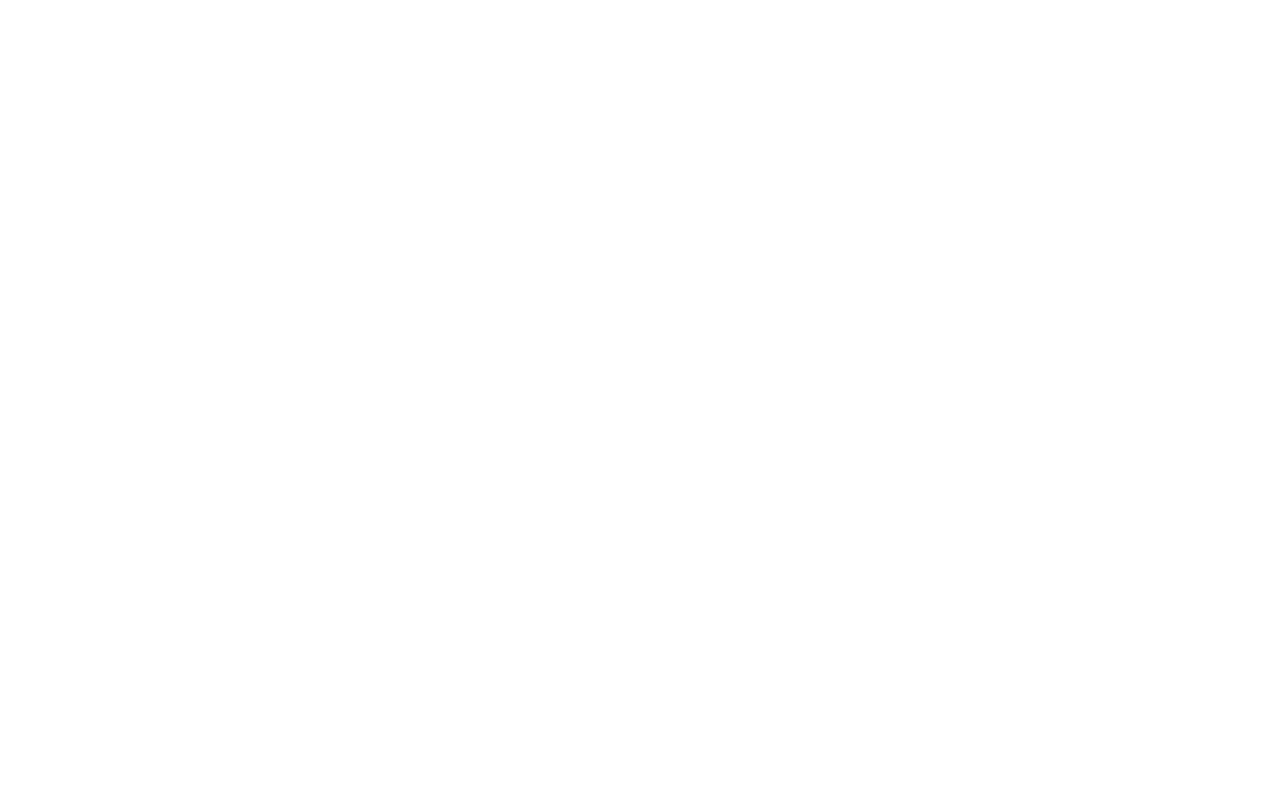
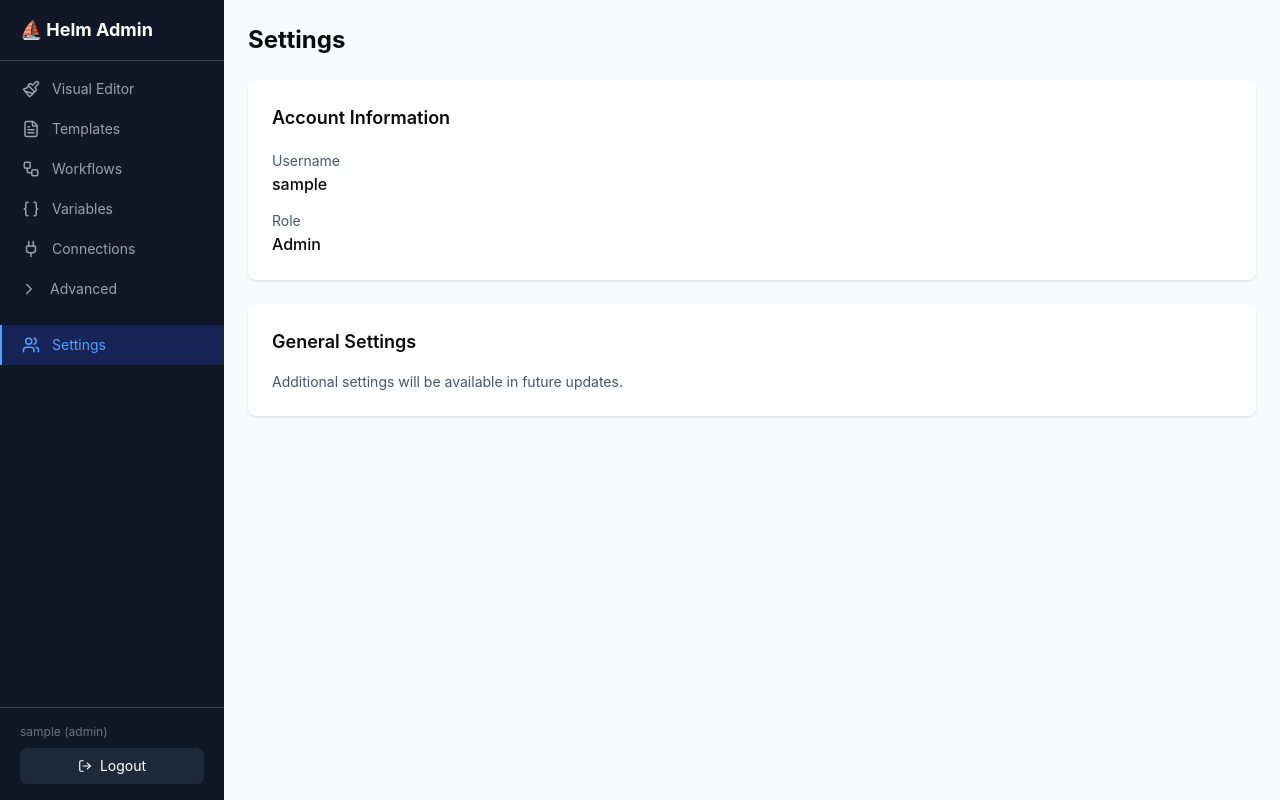
Before and after one commit to BarryTheShen/Helm, a React (Vite) app in the folder web/: page /settings in a window 1280 px wide. Before the commit this address had no page. Built offline with nearby package versions, Linux system fonts and the light colour scheme; sample sign-in values are in the browser's storage.

Commit message:
fix: Add missing Settings page and route
- Created SettingsPage.tsx with account info display
- Added Settings route to App.tsx
- Fixes 'No routes matched location /settings' error

Settings page now accessible from sidebar.

```diff
--- a/web/src/App.tsx
+++ b/web/src/App.tsx
@@ -10,6 +10,7 @@
 import { VariablesPage } from './pages/VariablesPage';
 import { ConnectionsPage } from './pages/ConnectionsPage';
 import { LogsPage } from './pages/LogsPage';
+import { SettingsPage } from './pages/SettingsPage';
 
 function ProtectedRoute({ children }: { children: React.ReactNode }) {
   const token = useAuthStore(s => s.token);
@@ -36,6 +37,7 @@
           <Route path="/variables" element={<VariablesPage />} />
           <Route path="/connections" element={<ConnectionsPage />} />
           <Route path="/logs" element={<LogsPage />} />
+          <Route path="/settings" element={<SettingsPage />} />
         </Route>
       </Routes>
     </BrowserRouter>
--- /dev/null
+++ b/web/src/pages/SettingsPage.tsx
@@ -0,0 +1,32 @@
+import { useAuthStore } from '../stores/authStore';
+
+export function SettingsPage() {
+  const user = useAuthStore(s => s.user);
+
+  return (
+    <div>
+      <h1 className="text-2xl font-bold mb-6">Settings</h1>
+
+      <div className="bg-white rounded-lg shadow p-6 mb-6">
+        <h2 className="text-lg font-semibold mb-4">Account Information</h2>
+        <div className="space-y-3">
+          <div>
+            <label className="text-sm text-gray-600">Username</label>
+            <div className="text-base font-medium">{user?.username}</div>
+          </div>
+          <div>
+            <label className="text-sm text-gray-600">Role</label>
+            <div className="text-base font-medium capitalize">{user?.role}</div>
+          </div>
+        </div>
+      </div>
+
+      <div className="bg-white rounded-lg shadow p-6">
+        <h2 className="text-lg font-semibold mb-4">General Settings</h2>
+        <p className="text-sm text-gray-600">
+          Additional settings will be available in future updates.
+        </p>
+      </div>
+    </div>
+  );
+}
```
